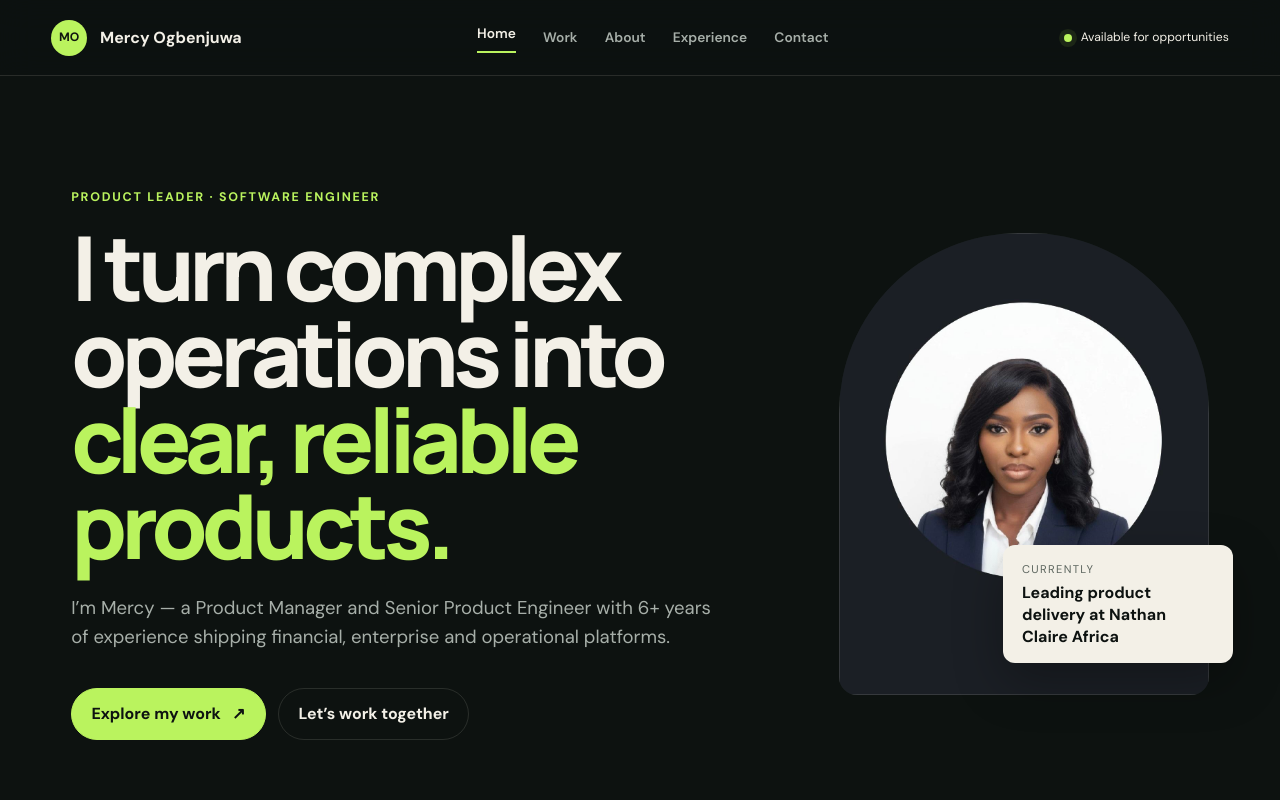
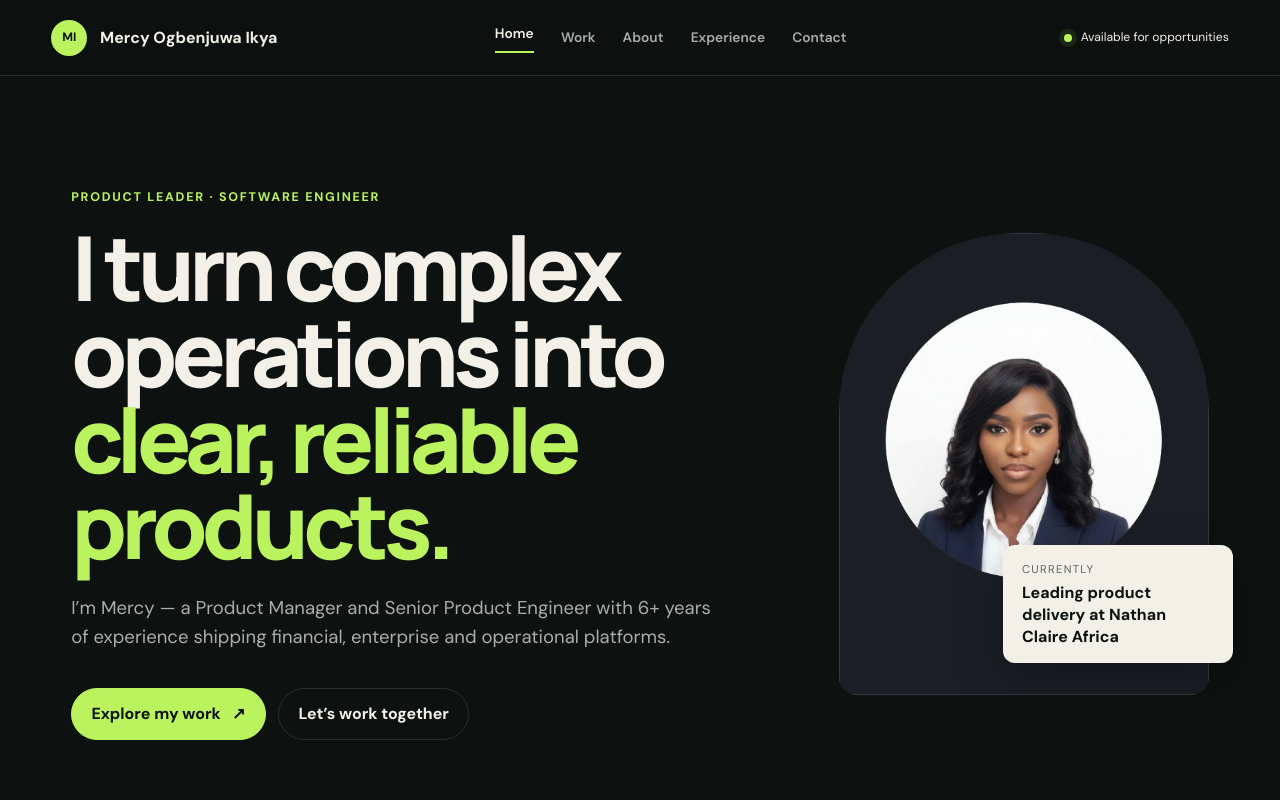
Before and after one commit to Mercyogbenjuwa/My-portfolio, a Next.js app: page / in a window 1280 px wide. Shown: the top 800 px of the page. Built offline with nearby package versions, Linux system fonts and the light colour scheme.

Commit message:
Use full name and MI browser icon

```diff
--- a/components/Head.jsx
+++ b/components/Head.jsx
@@ -1,7 +1,7 @@
 import Head from 'next/head';
 
 const CustomHead = ({ title }) => {
-  const fullTitle = title === 'Mercy Ogbenjuwa' ? title : `${title} — Mercy Ogbenjuwa`;
+  const fullTitle = title === 'Mercy Ogbenjuwa Ikya' ? title : `${title} — Mercy Ogbenjuwa Ikya`;
   return (
     <Head>
       <title>{fullTitle}</title>
@@ -21,6 +21,7 @@ const CustomHead = ({ title }) => {
       <meta property="og:url" content="https://mercyogbenjuwaikya.com" />
       <meta name="twitter:card" content="summary" />
       <meta name="theme-color" content="#0d1210" />
+      <link rel="icon" href="/favicon.svg" type="image/svg+xml" />
       <link rel="canonical" href="https://mercyogbenjuwaikya.com" />
     </Head>
   );
--- a/components/Layout.jsx
+++ b/components/Layout.jsx
@@ -9,7 +9,7 @@ export default function Layout({ children }) {
   return (
     <div className={styles.shell}>
       <header className={styles.header}>
-        <Link href="/"><a className={styles.brand} aria-label="Mercy Ogbenjuwa, home"><span className={styles.brandMark}>MO</span><span>Mercy Ogbenjuwa</span></a></Link>
+        <Link href="/"><a className={styles.brand} aria-label="Mercy Ogbenjuwa Ikya, home"><span className={styles.brandMark}>MI</span><span>Mercy Ogbenjuwa Ikya</span></a></Link>
         <nav className={styles.nav} aria-label="Main navigation">
           {navigation.map(([label, href]) => <Link href={href} key={href}><a className={router.pathname === href ? styles.active : ""}>{label}</a></Link>)}
         </nav>
--- a/pages/_app.js
+++ b/pages/_app.js
@@ -17,7 +17,7 @@ function MyApp({ Component, pageProps }) {
 
   return (
     <Layout>
-      <Head title={`Mercy Ogbenjuwa | ${pageProps.title}`} />
+      <Head title={pageProps.title === "Mercy Ogbenjuwa Ikya" ? pageProps.title : pageProps.title || "Mercy Ogbenjuwa Ikya"} />
       <Component {...pageProps} />
     </Layout>
   );
--- a/pages/index.jsx
+++ b/pages/index.jsx
@@ -21,4 +21,4 @@ export default function HomePage() {
     </section>
   </>;
 }
-export async function getStaticProps(){return{props:{title:"Mercy Ogbenjuwa"}}}
+export async function getStaticProps(){return{props:{title:"Mercy Ogbenjuwa Ikya"}}}
```
Also changed, not shown: public/favicon.svg (added).
